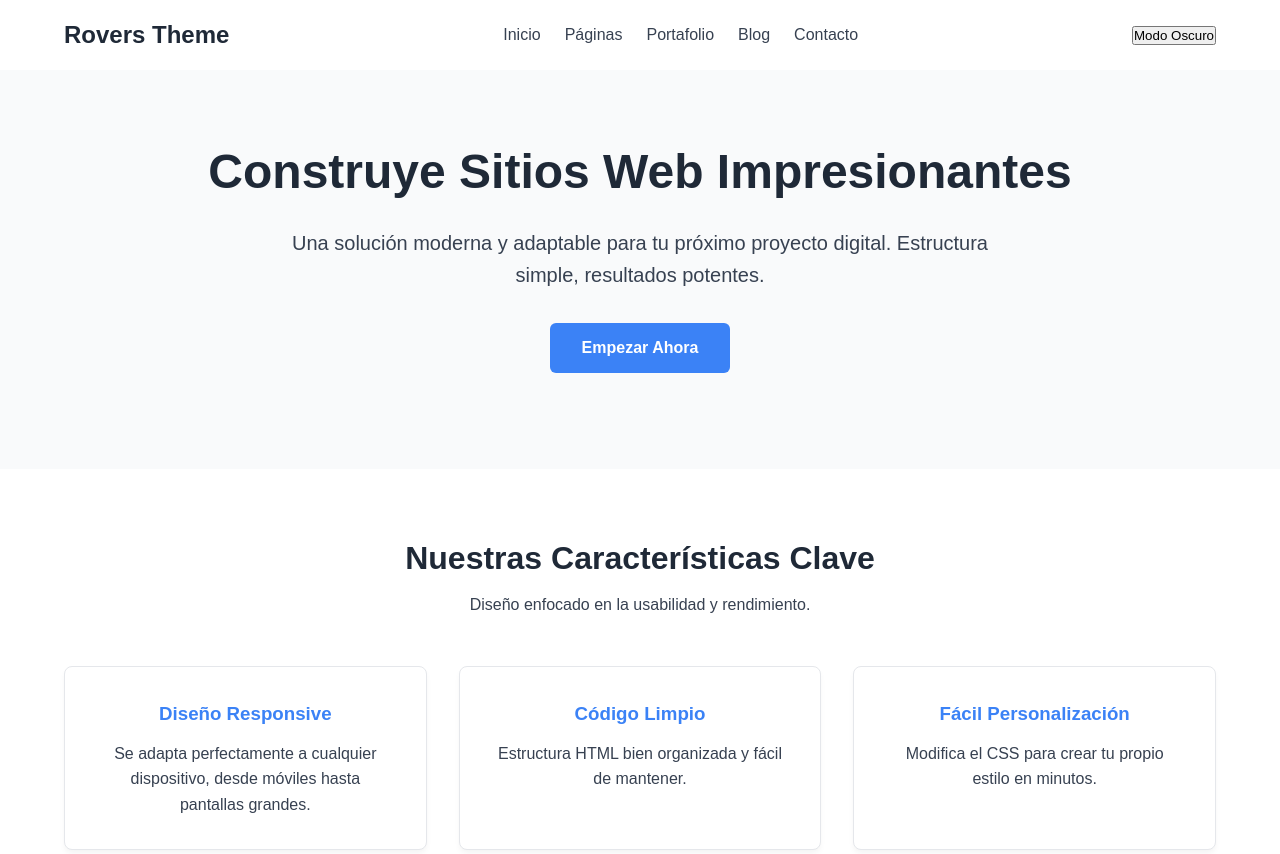
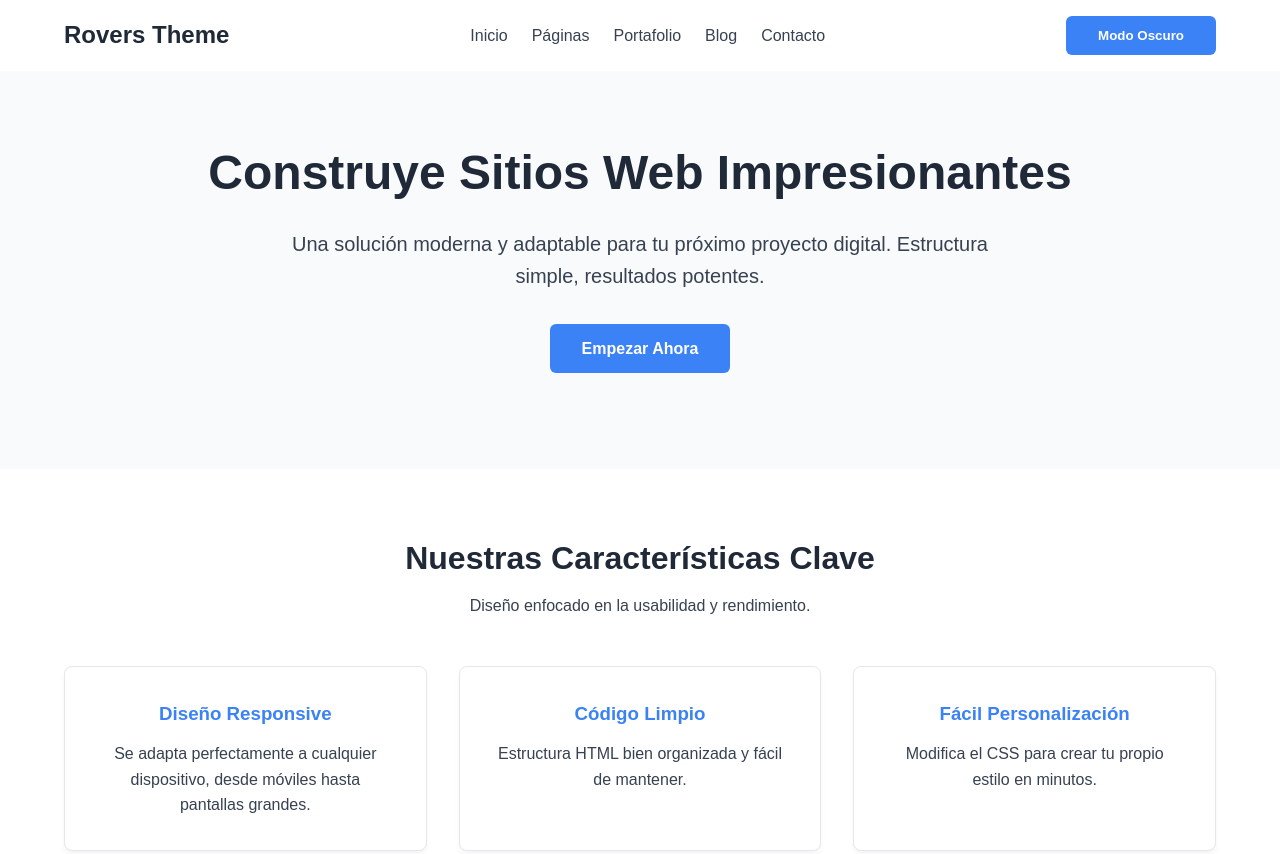
Before and after one commit to JFAquinoPando/fs-2-tt-24, a plain HTML site: page index.html in a window 1280 px wide. Shown: the top 854 px of the page. Drawn offline with Linux system fonts and the light colour scheme.

Commit message:
Se agrega el estilos estandar al botón de cambiar Modo

```diff
--- a/css/style.css
+++ b/css/style.css
@@ -100,6 +100,7 @@
             border-radius: 0.375rem; /* rounded corners */
             font-weight: bold;
             transition: background-color 0.3s;
+            border-width: 0;
         }
 
         .btn:hover {
--- a/index.html
+++ b/index.html
@@ -19,7 +19,7 @@
                     <li><a href="#">Blog</a></li>
                     <li><a href="#">Contacto</a></li>
                 </ul>
-                <button id="toggle-dark" class="btn-dark-mode">Modo Oscuro</button>
+                <button id="toggle-dark" class="btn btn-dark-mode">Modo Oscuro</button>
             </nav>
         </div>
     </header>
```
